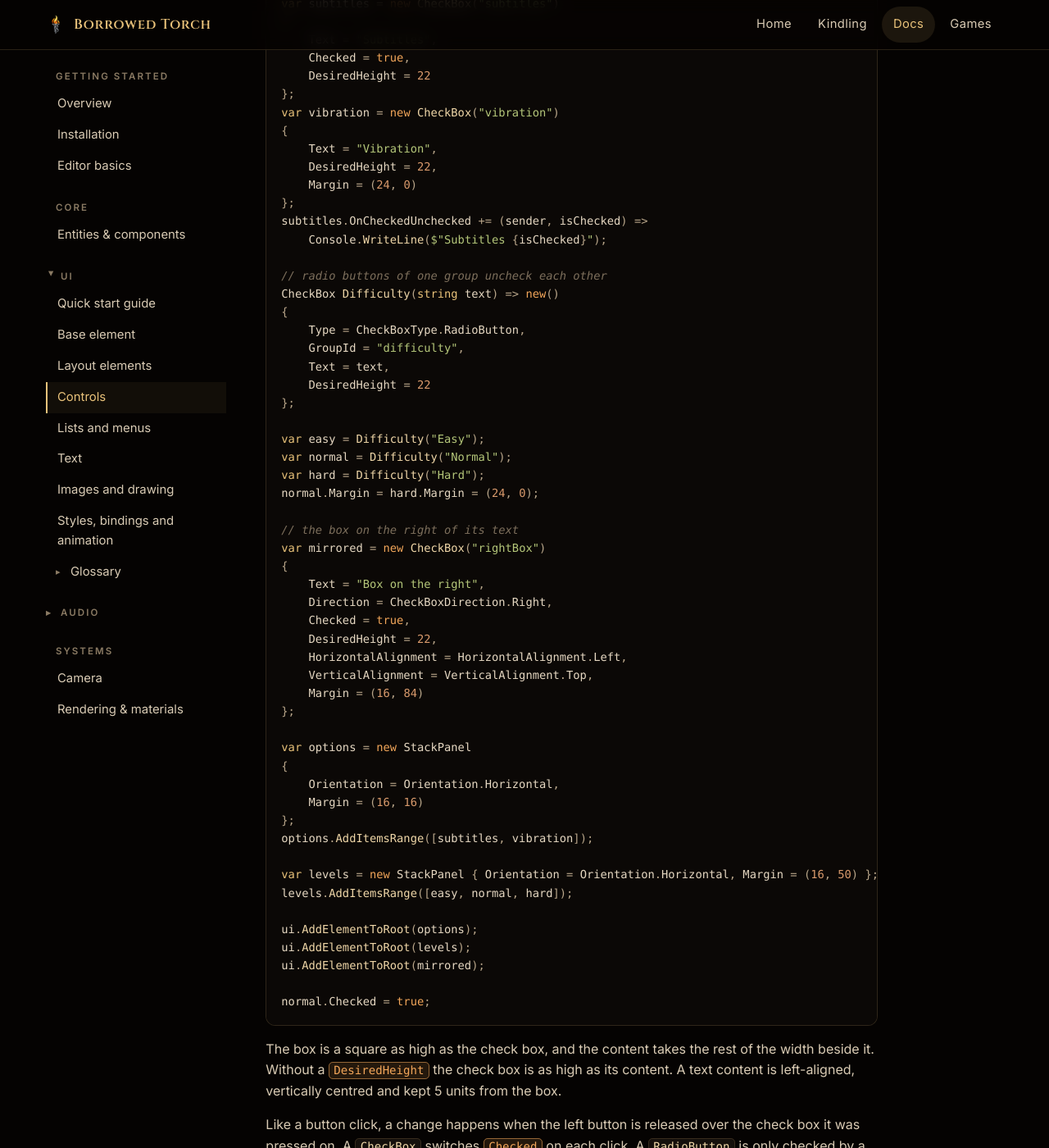
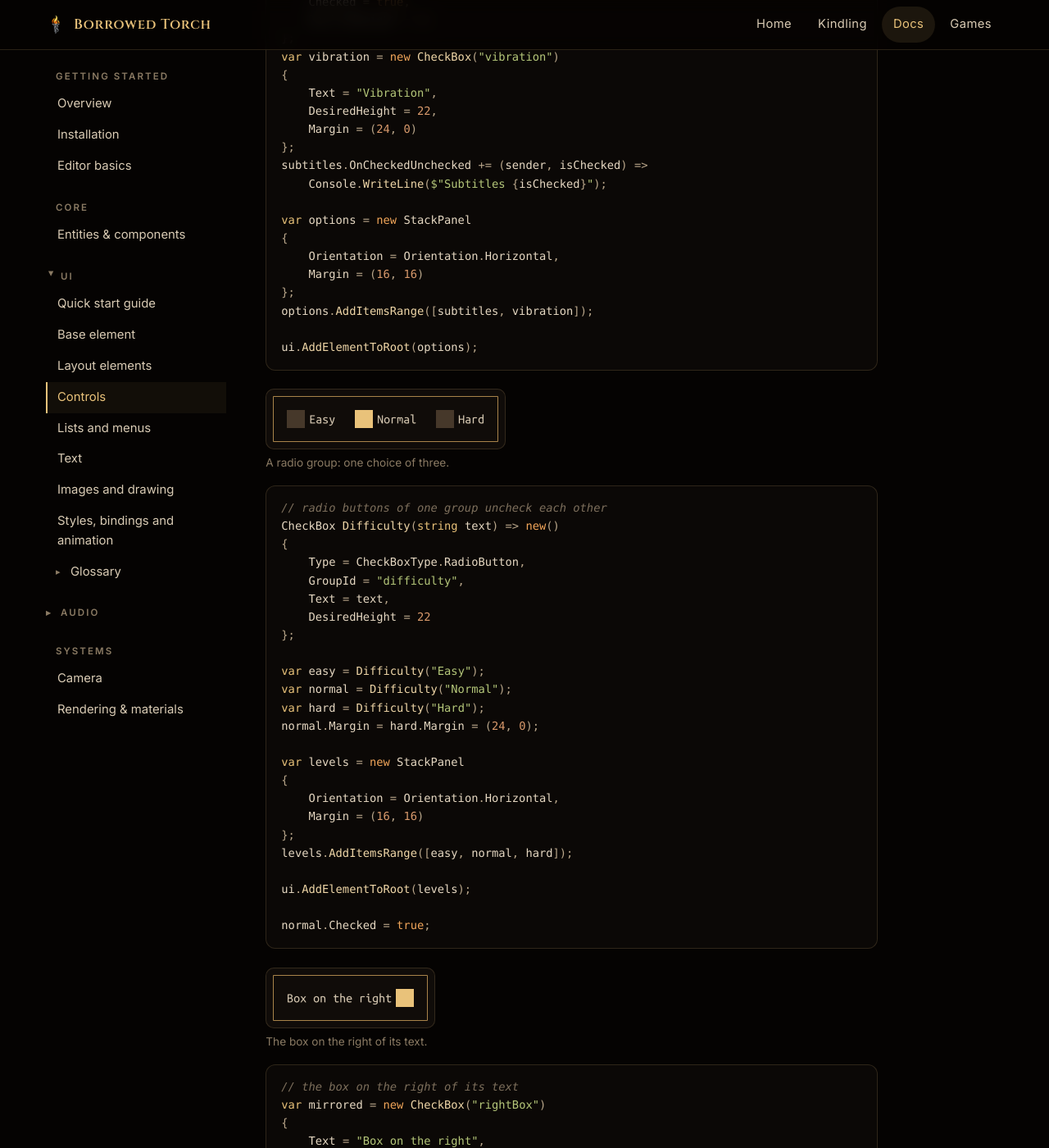
Before and after one commit to Elzianor/borrowedtorch-site, a Jekyll site: the page built from docs/ui-controls.md, in a window 1280 px wide and 1400 px high, scrolled down 3404 px. Shown: the whole window at 82% size. Built offline with Jekyll 4.4.1, drawn with Linux system fonts in a browser that asks for light colours; some of the changed text lies outside the part shown.

Commit message:
Split the check box example into three
Two check boxes, a radio group and a box on the right of its text, each
with its own picture and code; the text beside a box on the right keeps its
gap now (BorrowedTorch.UI fix).

Co-Authored-By: Claude Opus 5.5 <noreply@anthropic.com>

````diff
--- a/docs/ui-controls.md
+++ b/docs/ui-controls.md
@@ -106,8 +106,8 @@ A box with a text or any element beside it. It works as a check box that turns o
 that is one choice of a group.
 
 <figure class="shot">
-  <img src="{{ '/assets/img/ui/controls-checkbox.png' | relative_url }}" width="275" height="124" alt="Check boxes Subtitles (checked) and Vibration, radio buttons Easy, Normal (checked) and Hard, and a checked box to the right of its text">
-  <figcaption>Two check boxes, a radio group and a box on the right of its text.</figcaption>
+  <img src="{{ '/assets/img/ui/controls-checkbox-check.png' | relative_url }}" width="256" height="56" alt="Two check boxes: Subtitles checked, Vibration unchecked">
+  <figcaption>Two check boxes, the first one checked.</figcaption>
 </figure>
 
 ```csharp
@@ -126,6 +126,22 @@ var vibration = new CheckBox("vibration")
 subtitles.OnCheckedUnchecked += (sender, isChecked) =>
     Console.WriteLine($"Subtitles {isChecked}");
 
+var options = new StackPanel
+{
+    Orientation = Orientation.Horizontal,
+    Margin = (16, 16)
+};
+options.AddItemsRange([subtitles, vibration]);
+
+ui.AddElementToRoot(options);
+```
+
+<figure class="shot">
+  <img src="{{ '/assets/img/ui/controls-checkbox-radio.png' | relative_url }}" width="275" height="56" alt="Three radio buttons, Easy, Normal and Hard, with Normal chosen">
+  <figcaption>A radio group: one choice of three.</figcaption>
+</figure>
+
+```csharp
 // radio buttons of one group uncheck each other
 CheckBox Difficulty(string text) => new()
 {
@@ -140,6 +156,24 @@ var normal = Difficulty("Normal");
 var hard = Difficulty("Hard");
 normal.Margin = hard.Margin = (24, 0);
 
+var levels = new StackPanel
+{
+    Orientation = Orientation.Horizontal,
+    Margin = (16, 16)
+};
+levels.AddItemsRange([easy, normal, hard]);
+
+ui.AddElementToRoot(levels);
+
+normal.Checked = true;
+```
+
+<figure class="shot">
+  <img src="{{ '/assets/img/ui/controls-checkbox-right.png' | relative_url }}" width="189" height="56" alt="A check box with its box on the right of the text Box on the right">
+  <figcaption>The box on the right of its text.</figcaption>
+</figure>
+
+```csharp
 // the box on the right of its text
 var mirrored = new CheckBox("rightBox")
 {
@@ -149,24 +183,10 @@ var mirrored = new CheckBox("rightBox")
     DesiredHeight = 22,
     HorizontalAlignment = HorizontalAlignment.Left,
     VerticalAlignment = VerticalAlignment.Top,
-    Margin = (16, 84)
+    Margin = (16, 16)
 };
 
-var options = new StackPanel
-{
-    Orientation = Orientation.Horizontal,
-    Margin = (16, 16)
-};
-options.AddItemsRange([subtitles, vibration]);
-
-var levels = new StackPanel { Orientation = Orientation.Horizontal, Margin = (16, 50) };
-levels.AddItemsRange([easy, normal, hard]);
-
-ui.AddElementToRoot(options);
-ui.AddElementToRoot(levels);
 ui.AddElementToRoot(mirrored);
-
-normal.Checked = true;
 ```
 
 The box is a square as high as the check box, and the content takes the rest of the width beside it. Without a
````
Also changed, not shown: assets/img/ui/controls-checkbox-check.png (added), assets/img/ui/controls-checkbox-radio.png (added), assets/img/ui/controls-checkbox-right.png (added), assets/img/ui/controls-checkbox.png (deleted).
